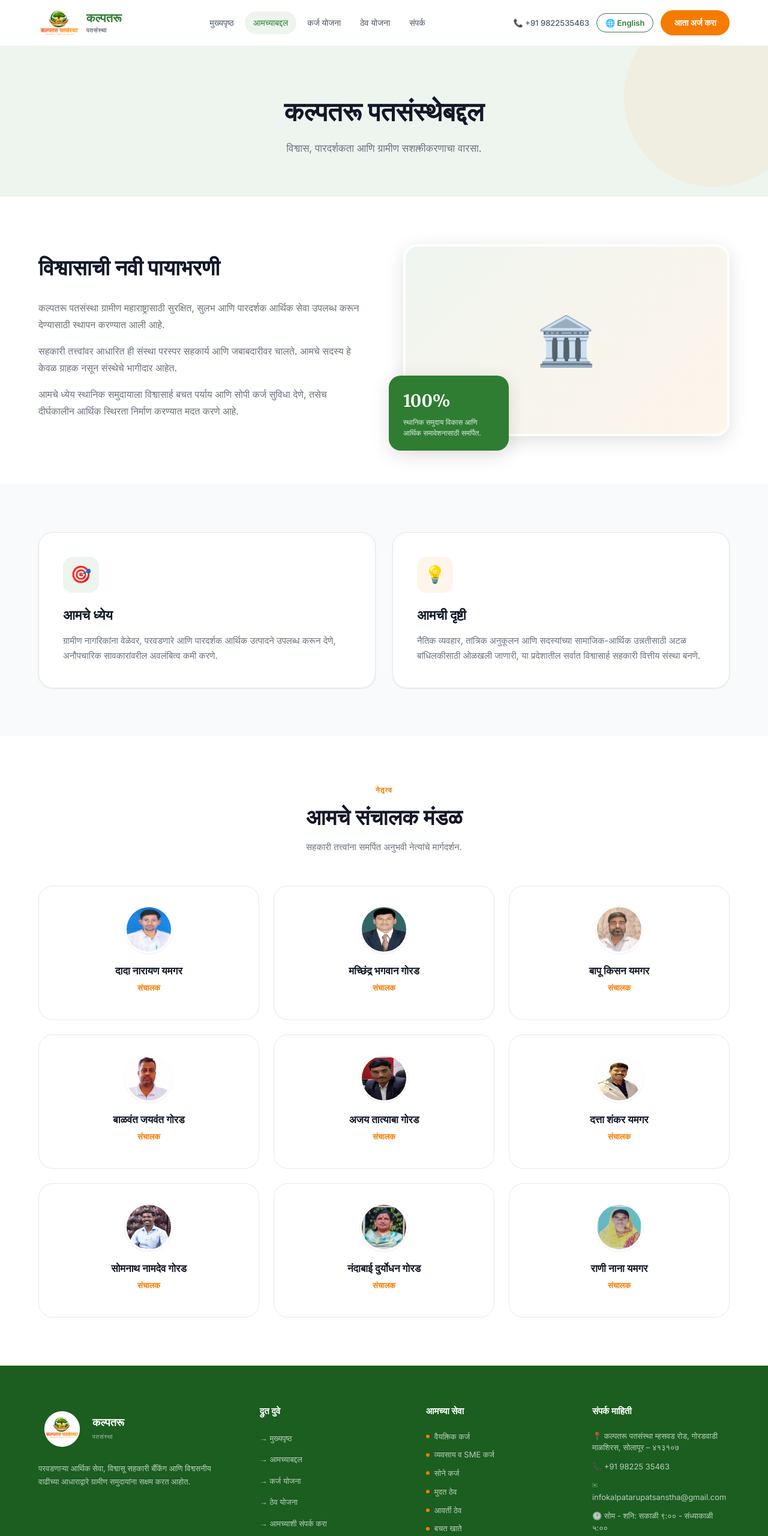
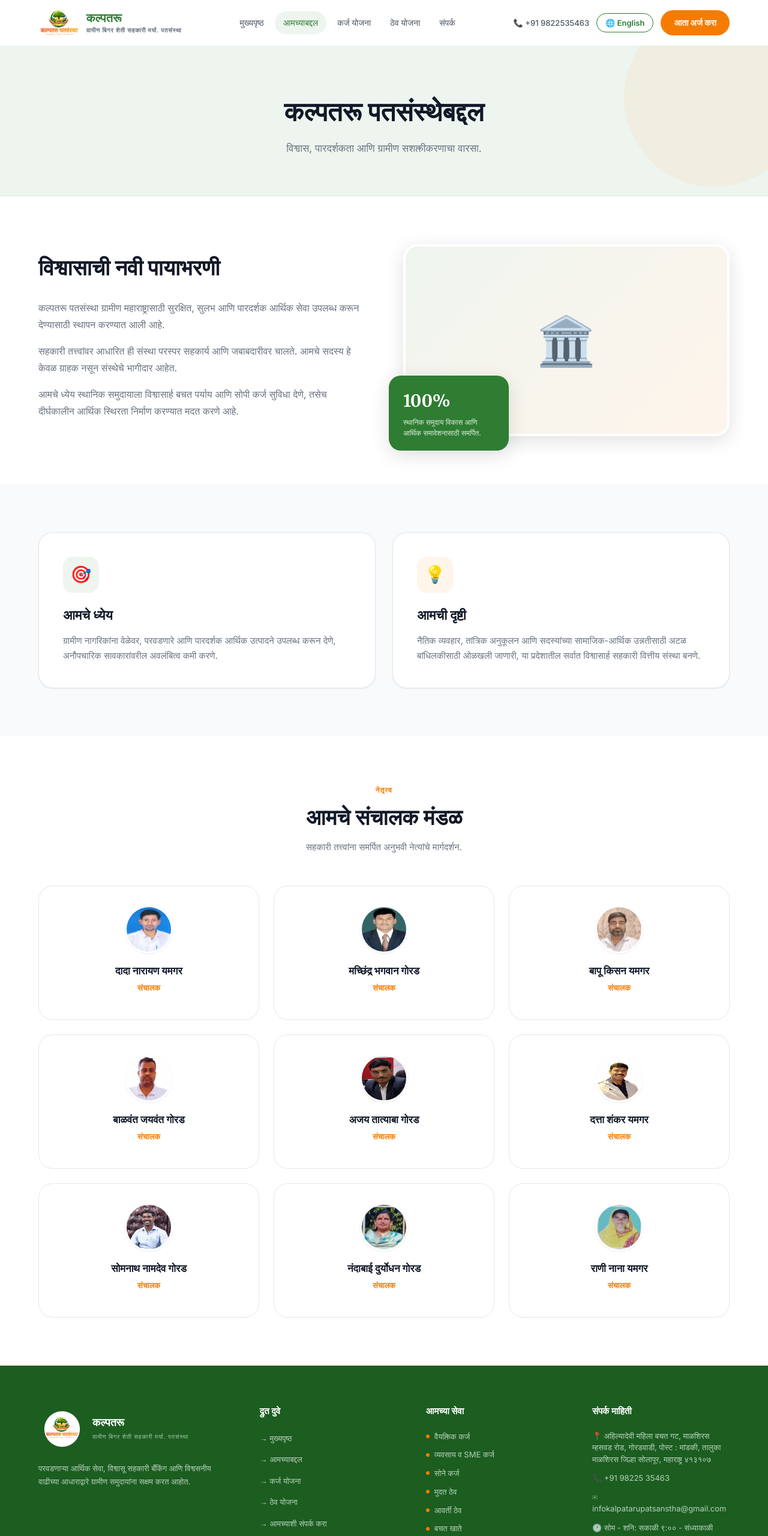
Before and after one commit to balrajegorad/Kalptaru, a React (Create React App) app: page /about in a window 1280 px wide. Shown: the top 2560 px of the page at 60% size. Built offline with nearby package versions, Linux system fonts and the light colour scheme.

Commit message:
Add And Name Updated

```diff
--- a/src/components/Footer.js
+++ b/src/components/Footer.js
@@ -37,7 +37,7 @@ export default function Footer() {
               <img src={logo} alt="Kalpataru Logo" className='footer-logo' />
               <div>
                 <div className="footer__logo-name">{isMr ? 'कल्पतरू' : 'Kalpataru'}</div>
-                <div className="footer__logo-sub">{isMr ? 'पतसंस्था' : 'Patsanstha'}</div>
+                <div className="footer__logo-sub">{isMr ? 'ग्रामीण बिगर शेती सहकारी मर्या. पतसंस्था' : 'Gramin Bigar Sheti Sahakari Maryadit Patsanstha'}</div>
               </div>
             </div>
             <p className="footer__tagline">{t('footer.tagline')}</p>
--- a/src/components/Navbar.js
+++ b/src/components/Navbar.js
@@ -46,7 +46,7 @@ export default function Navbar() {
            */}
           <div>
             <div className="navbar__logo-name">{isMr ? 'कल्पतरू' : 'Kalpataru'}</div>
-            <div className="navbar__logo-sub">{isMr ? 'पतसंस्था' : 'Patsanstha'}</div>
+            <div className="navbar__logo-sub">{isMr ? 'ग्रामीण बिगर शेती सहकारी मर्या. पतसंस्था' : 'Gramin Bigar Sheti Sahakari Maryadit Patsanstha'}</div>
           </div>
         </Link>
 
--- a/src/locales/mr.json
+++ b/src/locales/mr.json
@@ -22,7 +22,7 @@
     "recurringDeposits": "आवर्ती ठेव",
     "savingsAccounts": "बचत खाते",
     "contactInfo": "संपर्क माहिती",
-    "address": "कल्पतरू पतसंस्था म्हसवड रोड, गोरडवाडी माळशिरस, सोलापूर – ४१३१०७",
+    "address": "अहिल्यादेवी महिला बचत गट, माळशिरस म्हसवड रोड, \nगोरडवाडी, पोस्ट : मांडकी, तालुका माळशिरस \nजिल्हा सोलापूर, महाराष्ट्र ४१३१०७",
     "hours": "सोम - शनि: सकाळी ९:०० - संध्याकाळी ५:००",
     "copyright": "कल्पतरू पतसंस्था. सर्व हक्क राखीव.",
     "regNo": "नोंदणी क्र.: एसयुआर/एमआरएस/आरएसआर (आर)/१५०८"
@@ -175,7 +175,7 @@
     "getInTouch": "संपर्क करा",
     "getInTouchDesc": "आमच्या शाखेला भेट द्या किंवा फॉर्म भरा, आमचे कर्मचारी मार्गदर्शन करतील.",
     "branchAddress": "शाखेचा पत्ता",
-    "addressText": "कल्पतरू पतसंस्था गोरडवाडी \nमाळशिरस सोलापूर जिल्हा,\nमहाराष्ट्र ४१३१०७",
+    "addressText": "अहिल्यादेवी महिला बचत गट, माळशिरस म्हसवड रोड, \nगोरडवाडी, पोस्ट : मांडकी, तालुका माळशिरस \nजिल्हा सोलापूर, महाराष्ट्र ४१३१०७",
     "phone": "फोन नंबर",
     "email": "ईमेल",
     "hours": "कामाचे तास",
```
